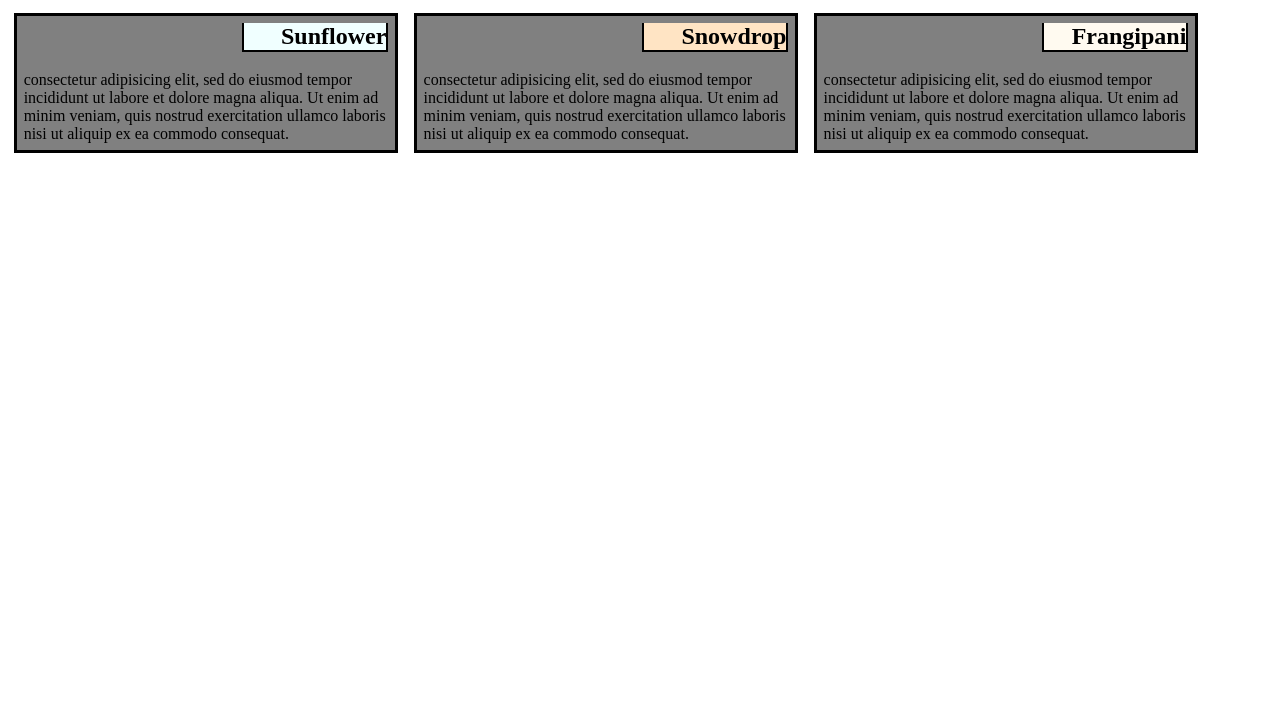
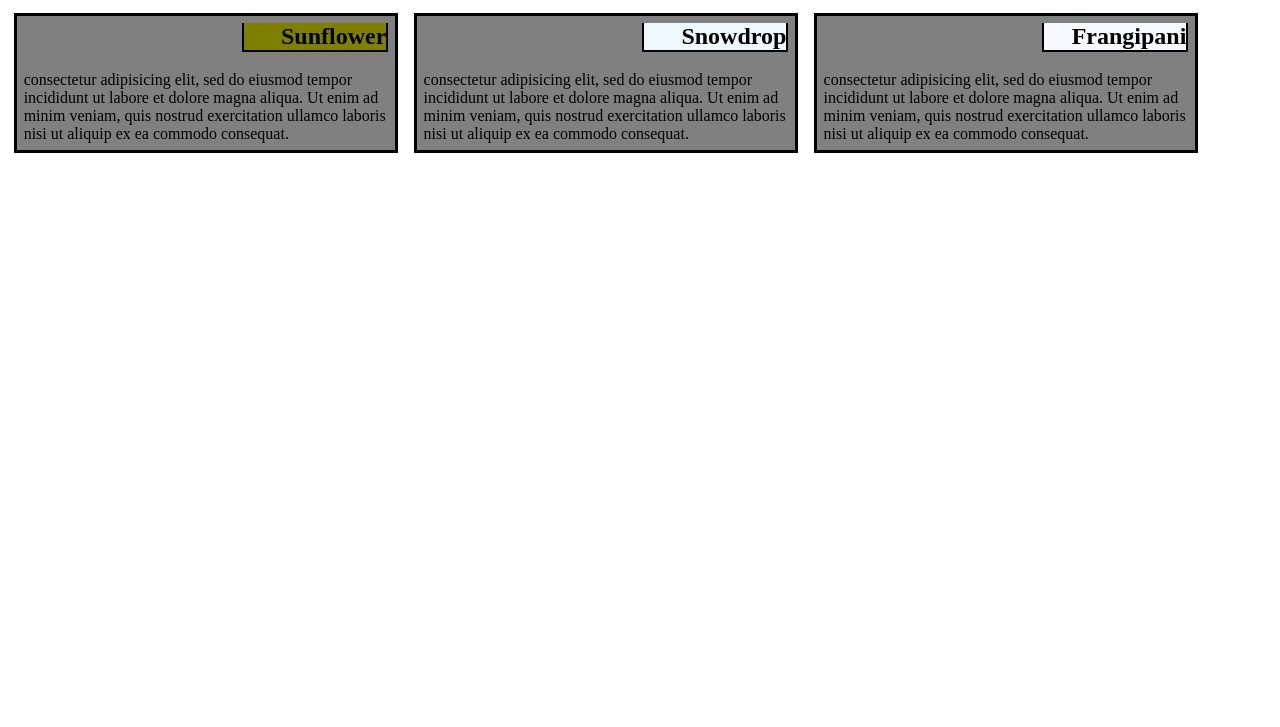
Before and after one commit to AnjaliMaru/mod2_solution, a plain HTML site: page index.html in a window 1280 px wide. Shown: the part 73-800 px from the top of the page. Drawn offline with Linux system fonts and the light colour scheme.

Commit message:
Add files via upload

```diff
--- a/style.css
+++ b/style.css
@@ -35,13 +35,13 @@
 	border-top: 0;
 }
 #box1{
-	background-color: Azure;
+	background-color: #808000;
 }
 #box2{
-	background-color: Bisque;
+	background-color: #F0F8FF;
 }
 #box3{
-	background-color: FloralWhite;
+	background-color: #F8F8FF;
 }
 @media(max-width: 768px)
 {
```
Also changed, not shown: index.html (+1 -1 lines).
